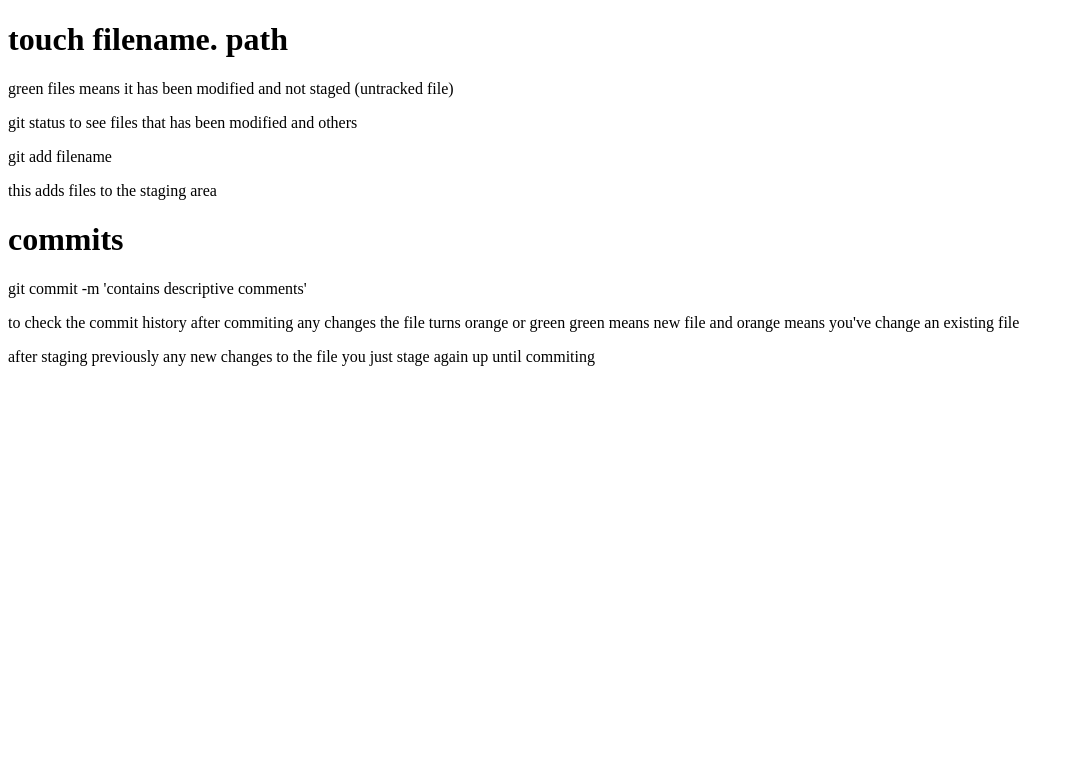
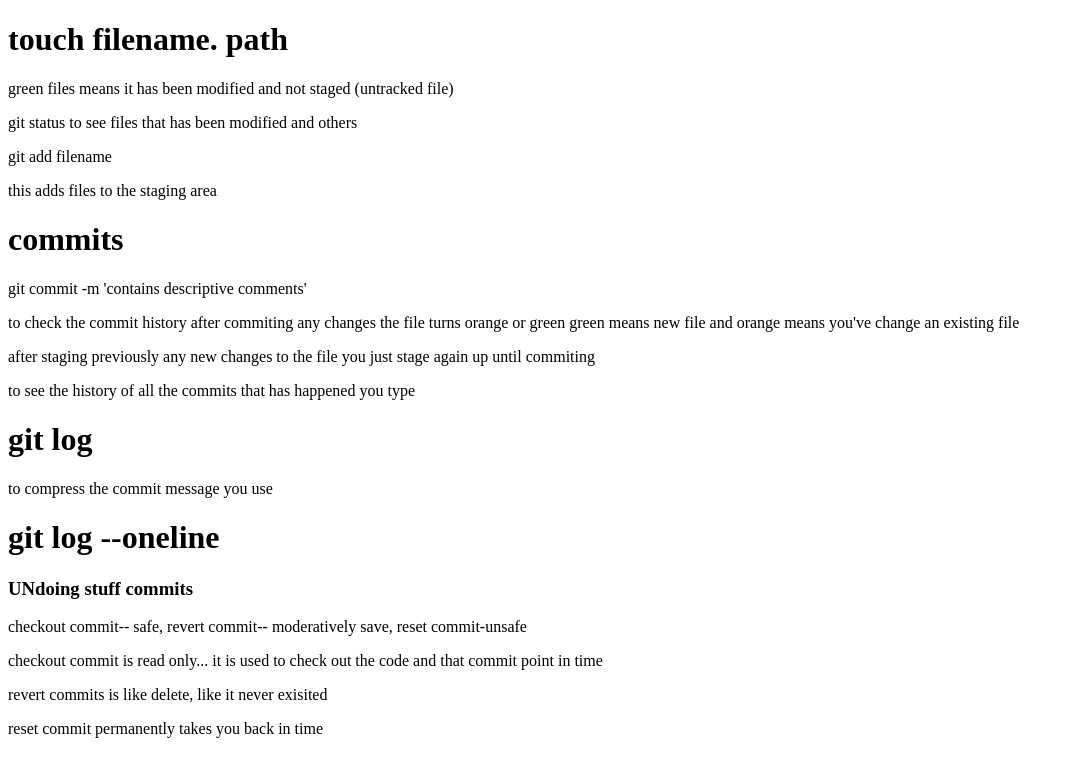
Before and after one commit to oluwatobi1/DeveloperStudentCircle, a plain HTML site: page index.html in a window 1280 px wide. Shown: the whole page, without its empty margins (0-1074 px from the left). Drawn offline with Linux system fonts and the light colour scheme.

Commit message:
some text for undoing stuff

```diff
--- a/index.html
+++ b/index.html
@@ -17,5 +17,19 @@
 
   green means new file and orange means you've change an existing file</p>
   <p>after staging previously any new changes to the file you just stage again up until commiting</p>
+  <p>to see the history of all the commits that has happened you type </p>
+  <h1>git log</h1>
+  <p>to compress the commit message you use</p>
+  <h1>git log --oneline</h1>
+
+  <h3>UNdoing stuff commits</h3>
+
+  <p>checkout commit-- safe, revert commit-- moderatively save, reset commit-unsafe</p>
+
+  <p>checkout commit is read only... it is used to check out the code and that commit point in time</p>
+  <p>revert commits is like delete, like it never exisited</p>
+  <p>reset commit permanently takes you back in time</p>
+
+
   </body>
 </html>
```
